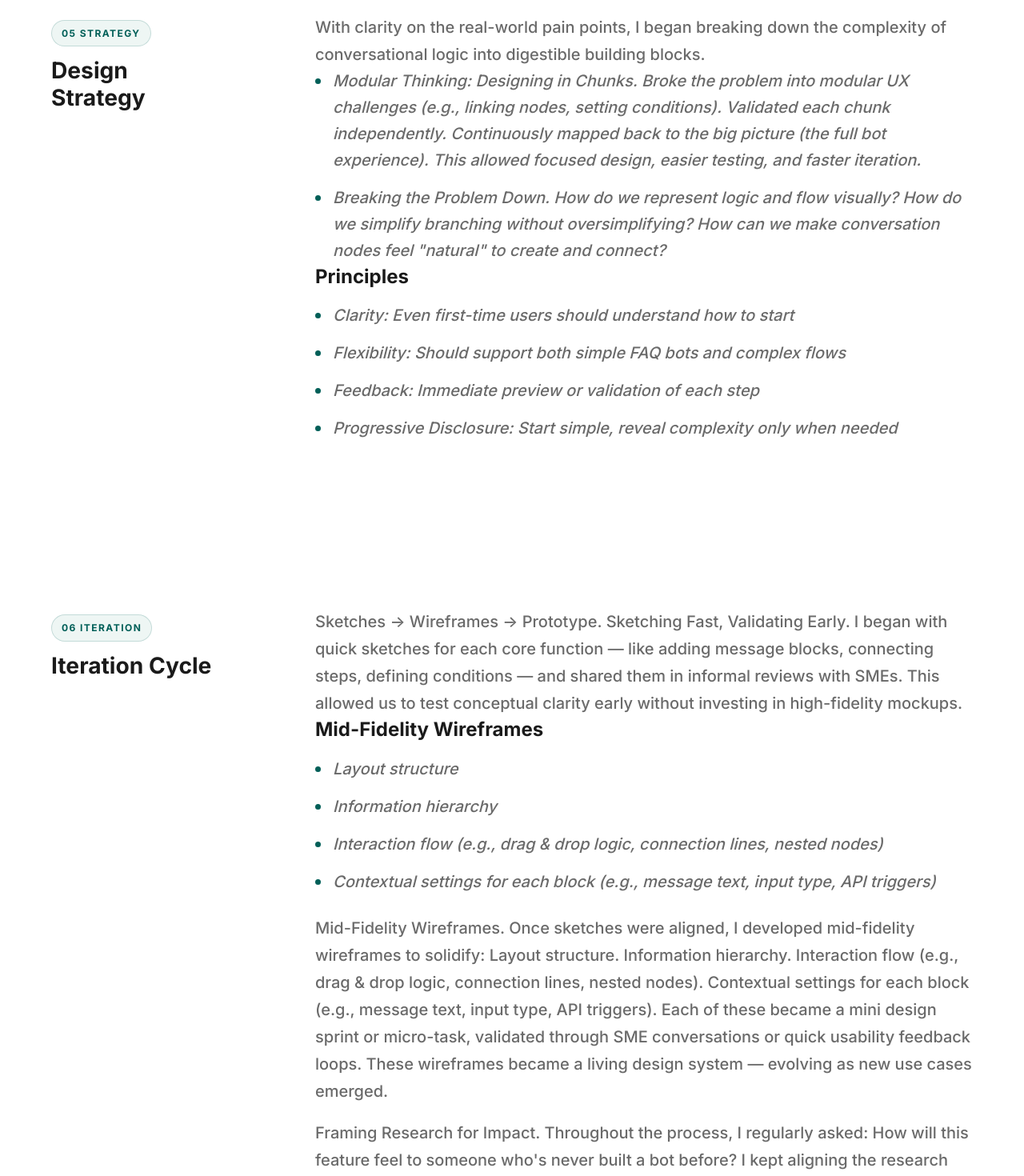
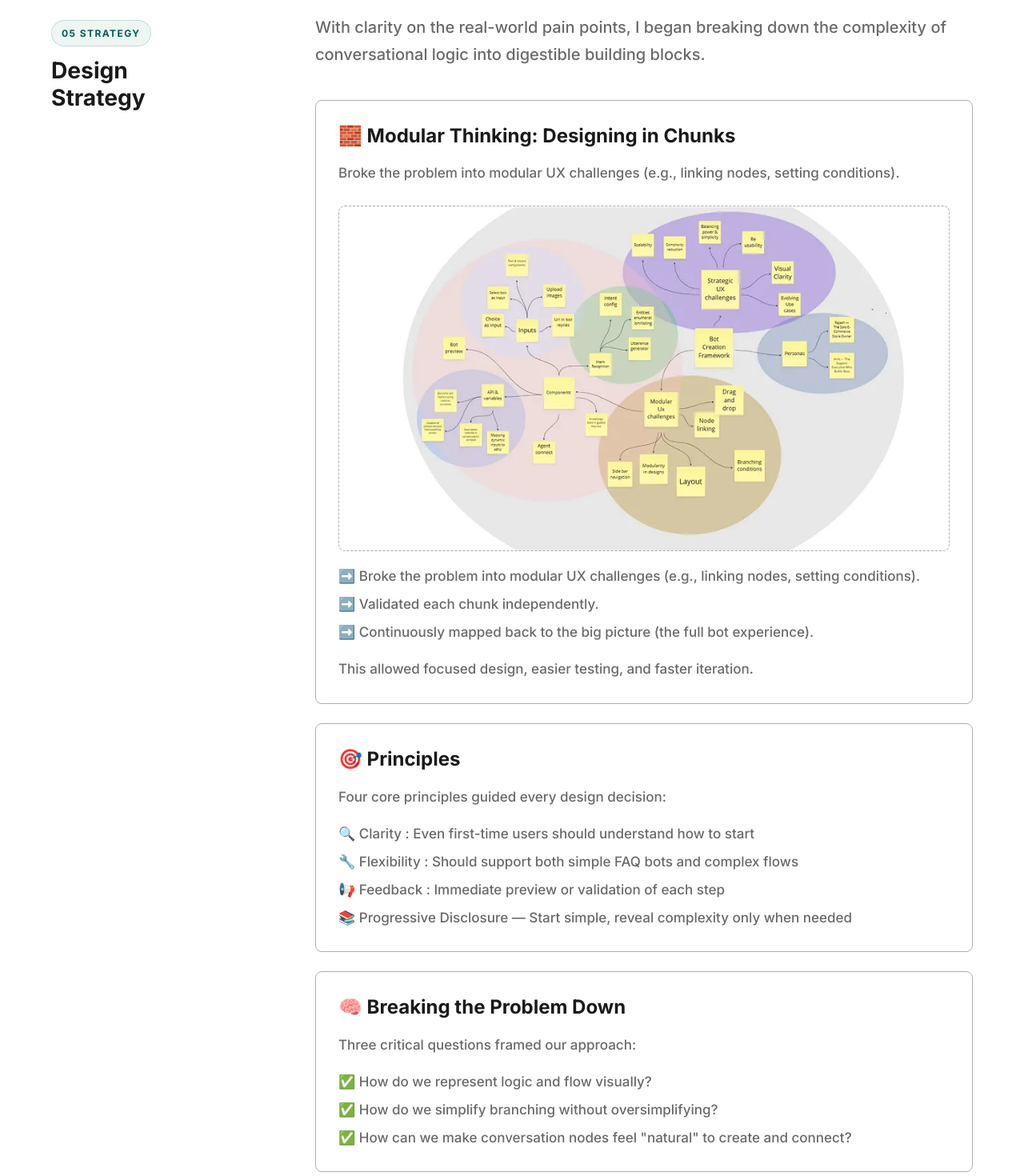
Before and after one commit to Johnley270/Personal-website, a React (Vite) app: page /bcf in a window 1280 px wide. Shown: the part 7680-9150 px from the top of the page at 80% size. Built offline with nearby package versions, Linux system fonts and the light colour scheme; a web font is replaced by a local one.

Commit message:
Add Design Strategy section with modular thinking card and principles

```diff
--- a/src/data/caseStudies.js
+++ b/src/data/caseStudies.js
@@ -105,16 +105,38 @@ export const caseStudies = {
         postAssessImageAlt: 'Emergent personas',
       },
     ],
-    strategyIntro: 'With clarity on the real-world pain points, I began breaking down the complexity of conversational logic into digestible building blocks.',
-    strategyPoints: [
-      'Modular Thinking: Designing in Chunks. Broke the problem into modular UX challenges (e.g., linking nodes, setting conditions). Validated each chunk independently. Continuously mapped back to the big picture (the full bot experience). This allowed focused design, easier testing, and faster iteration.',
-      'Breaking the Problem Down. How do we represent logic and flow visually? How do we simplify branching without oversimplifying? How can we make conversation nodes feel "natural" to create and connect?',
-    ],
-    principles: [
-      'Clarity: Even first-time users should understand how to start',
-      'Flexibility: Should support both simple FAQ bots and complex flows',
-      'Feedback: Immediate preview or validation of each step',
-      'Progressive Disclosure: Start simple, reveal complexity only when needed',
+    designStrategyIntro: 'With clarity on the real-world pain points, I began breaking down the complexity of conversational logic into digestible building blocks.',
+    designStrategyCards: [
+      {
+        title: '🧱 Modular Thinking: Designing in Chunks',
+        intro: 'Broke the problem into modular UX challenges (e.g., linking nodes, setting conditions).',
+        assessPoints: [
+          '➡️ Broke the problem into modular UX challenges (e.g., linking nodes, setting conditions).',
+          '➡️ Validated each chunk independently.',
+          '➡️ Continuously mapped back to the big picture (the full bot experience).',
+        ],
+        outro: 'This allowed focused design, easier testing, and faster iteration.',
+        imageType: 'modular-thinking',
+      },
+      {
+        title: '🎯 Principles',
+        intro: 'Four core principles guided every design decision:',
+        assessPoints: [
+          '🔍 Clarity : Even first-time users should understand how to start',
+          '🔧 Flexibility : Should support both simple FAQ bots and complex flows',
+          '📢 Feedback : Immediate preview or validation of each step',
+          '📚 Progressive Disclosure — Start simple, reveal complexity only when needed',
+        ],
+      },
+      {
+        title: '🧠 Breaking the Problem Down',
+        intro: 'Three critical questions framed our approach:',
+        assessPoints: [
+          '✅ How do we represent logic and flow visually?',
+          '✅ How do we simplify branching without oversimplifying?',
+          '✅ How can we make conversation nodes feel "natural" to create and connect?',
+        ],
+      },
     ],
     iterationIntro: 'Sketches → Wireframes → Prototype. Sketching Fast, Validating Early. I began with quick sketches for each core function — like adding message blocks, connecting steps, defining conditions — and shared them in informal reviews with SMEs. This allowed us to test conceptual clarity early without investing in high-fidelity mockups.',
     iterationDetails: [
--- a/src/pages/CaseStudy.jsx
+++ b/src/pages/CaseStudy.jsx
@@ -8,6 +8,7 @@ import personaTwoImage from "../persona 2.webp";
 import finalFeaturesImage from "../assets/final features.webp";
 import painpointsImage from "../assets/painpoints.webp";
 import competitorAnalysisImage from "../assets/competitor analysis.webp";
+import modularThinkingImage from "../modular thinking.webp";
 import caseResearch from "../assets/samples/case-research.svg";
 import caseWireframe from "../assets/samples/case-wireframe.svg";
 import workDashboard from "../assets/samples/work-dashboard.svg";
@@ -116,6 +117,7 @@ function BcfCaseStudy({ onContactClick, study }) {
     "final-features": finalFeaturesImage,
     "persona-1": personaOneImage,
     "persona-2": personaTwoImage,
+    "modular-thinking": modularThinkingImage,
   };
 
   return (
@@ -276,7 +278,43 @@ function BcfCaseStudy({ onContactClick, study }) {
             <SectionHeader eyebrow="05 Strategy" title="Design Strategy" />
           </div>
           <div>
-            <p className="cs-lead">{study.strategyIntro}</p>
+            <p className="cs-lead">{study.designStrategyIntro || study.strategyIntro}</p>
+            {study.designStrategyCards ? (
+              <div className="cs-card-grid cs-discovery-grid">
+                {study.designStrategyCards.map((card) => (
+                  <article className="cs-point-card" key={card.title}>
+                    <h3>{card.title}</h3>
+                    {card.intro ? (
+                      <div className="cs-copy">
+                        <p>{card.intro}</p>
+                        {card.imageType && discoveryCardImages[card.imageType] && (
+                          <div className="cs-analysis-placeholder">
+                            <img
+                              className="cs-analysis-placeholder-image"
+                              src={discoveryCardImages[card.imageType]}
+                              alt={card.imageAlt || card.title}
+                              loading="lazy"
+                            />
+                          </div>
+                        )}
+                        {card.assessLabel && <p className="cs-analysis-label">{card.assessLabel}</p>}
+                        {card.assessPoints && (
+                          <ul className="cs-analysis-list">
+                            {card.assessPoints.map((point) => (
+                              <li key={point}>{point}</li>
+                            ))}
+                          </ul>
+                        )}
+                        {card.outro && <p>{card.outro}</p>}
+                      </div>
+                    ) : (
+                      <p>{card.body}</p>
+                    )}
+                  </article>
+                ))}
+              </div>
+            ) : (
+              <>
                 {study.strategyPoints && (
                   <ul className="cs-list">
                     {study.strategyPoints.map((point) => (
@@ -290,6 +328,8 @@ function BcfCaseStudy({ onContactClick, study }) {
                     <li key={item}>{item}</li>
                   ))}
                 </ul>
+              </>
+            )}
           </div>
         </section>
 
```
Also changed, not shown: src/modular thinking.webp (added). Lines whose indentation alone changed are shown as unchanged.
